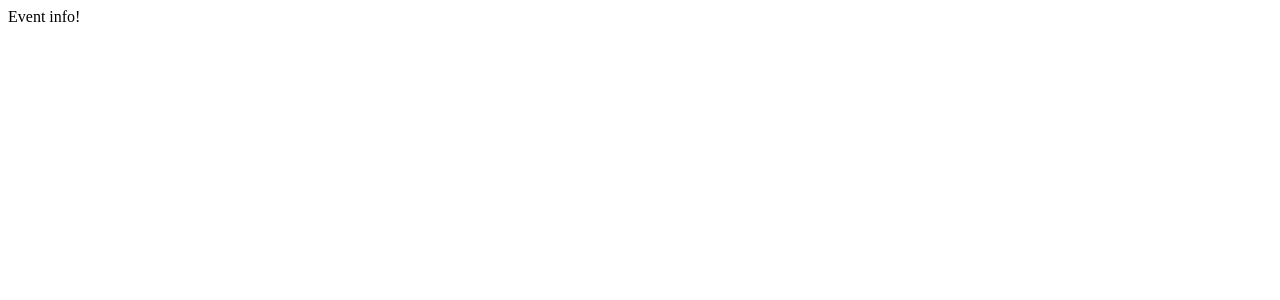
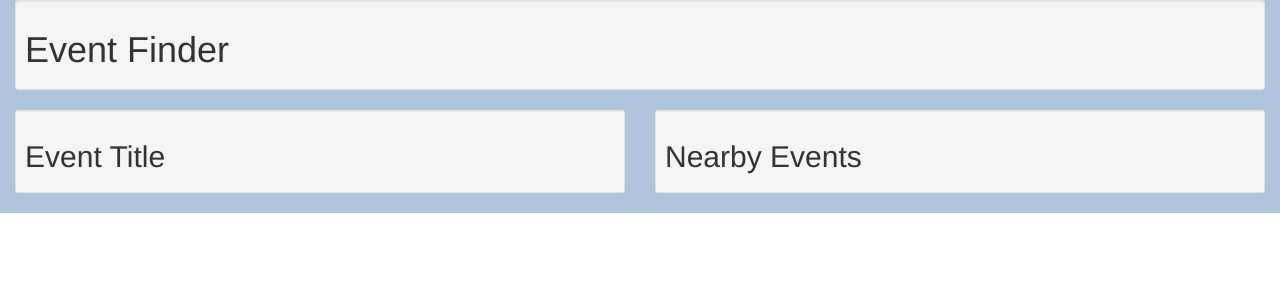
Before and after one commit to MarcusNg/SafeAndSound, a Flask app: page /event in a window 1280 px wide. Before the commit the part shown is almost empty. Shown: the top 300 px of the page. Run offline with Flask 2, Linux system fonts and the light colour scheme; some libraries are stand-ins or nearby versions.

Commit message:
added bootstrap and css to events.html

```diff
--- a/templates/event.html
+++ b/templates/event.html
@@ -2,8 +2,43 @@
 
 {% block title %}
 <title>Event Information</title>
+<meta charset="utf-8">
+<meta name="viewport" content="width=device-width, initial-scale=1">
+<link rel="stylesheet" href="https://maxcdn.bootstrapcdn.com/bootstrap/3.3.7/css/bootstrap.min.css">
+<style>
+  #title{
+  background-color:lightsteelblue;
+  }
+
+  #info{
+  background-color:lightsteelblue;
+  }
+
+  #nearby{
+  background-color:lightsteelblue;
+  }
+</style>
+
 {% endblock %}
 
 {% block content %}
-Event info!
+
+<div id="title" class="col-sm-12">
+    <div class="well well-sm">
+      <h1>Event Finder</h1>
+    </div>
+</div>
+
+<div id="info" class="col-sm-6">
+  <div class="well well-sm">
+    <h2>Event Title</h2>
+  </div>
+</div>
+
+<div id="nearby" class="col-sm-6">
+  <div class="well well-sm">
+    <h2>Nearby Events</h2>
+  </div>
+</div>
+
 {% endblock %}
```
